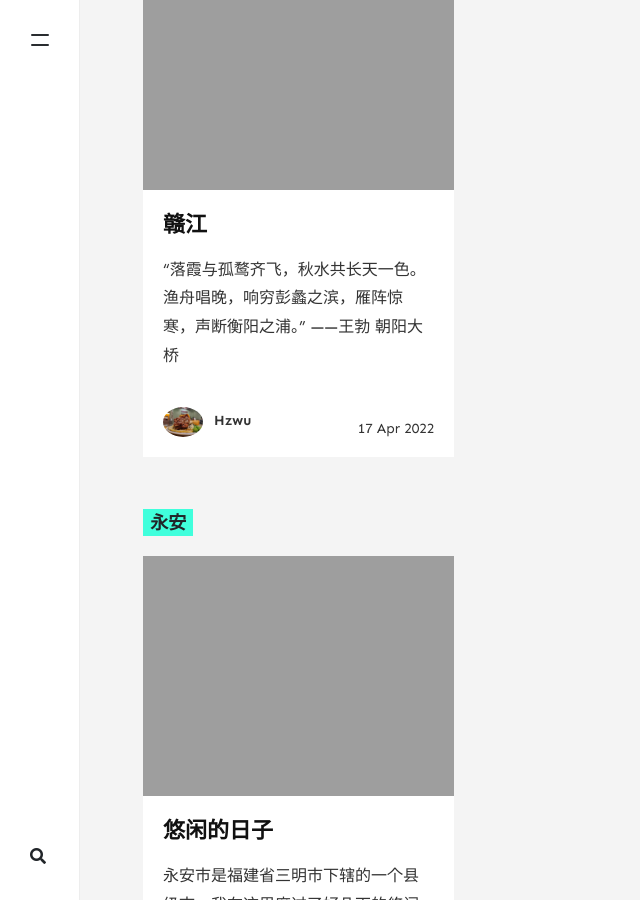
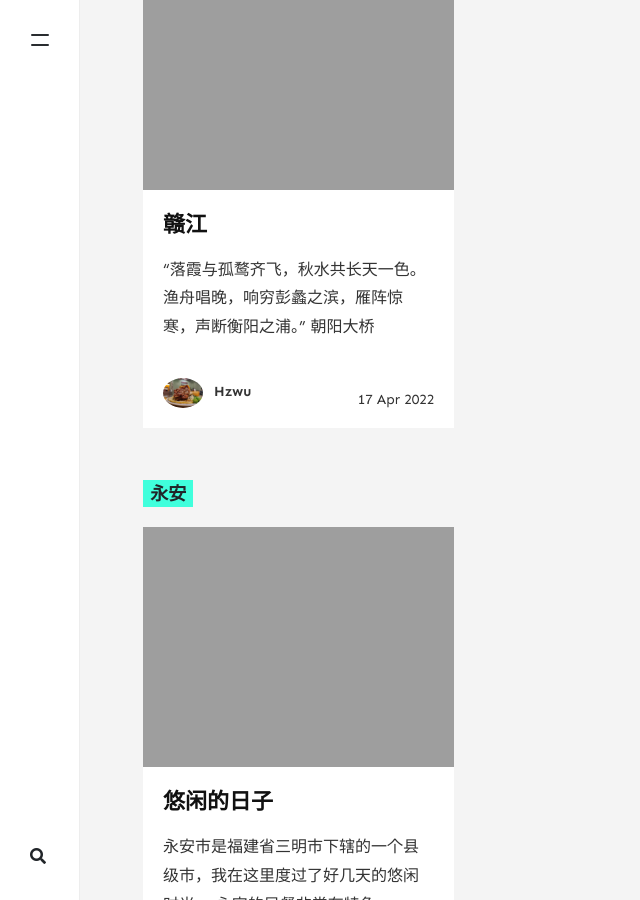
Before and after one commit to hongzhouwu/hongzhouwu.github.io, a Jekyll site: the page built from _pages/tags.md, in a window 1280 px wide and 900 px high, scrolled down 1847 px. Shown: the whole window, without its empty margins (0-640 px from the left). Built offline with Jekyll 4.4.1, drawn with Linux system fonts in a browser that asks for light colours; nearby versions of some CDN libraries; comment, search, counter and statistics services are not loaded.

Commit message:
Update 2022-4-17-river.md

```diff
--- a/_posts/2022-4-17-river.md
+++ b/_posts/2022-4-17-river.md
@@ -7,8 +7,8 @@ tags: [ river ]
 image: assets/images/53.jpg
 ---
 
-“落霞与孤鹜齐飞，秋水共长天一色。渔舟唱晚，响穷彭蠡之滨，雁阵惊寒，声断衡阳之浦。” ——王勃
+“落霞与孤鹜齐飞，秋水共长天一色。渔舟唱晚，响穷彭蠡之滨，雁阵惊寒，声断衡阳之浦。”
 
 
-![](/assets/images/51.jpg "阳光")
+>![](/assets/images/51.jpg "阳光")
 >朝阳大桥
```
